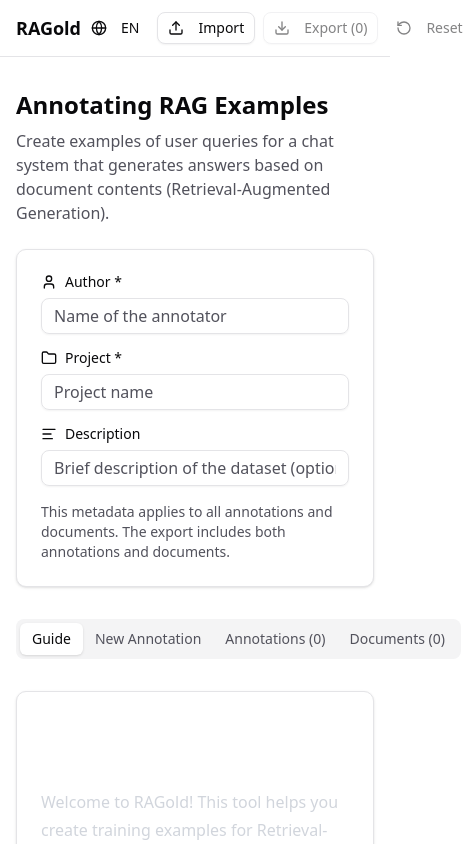
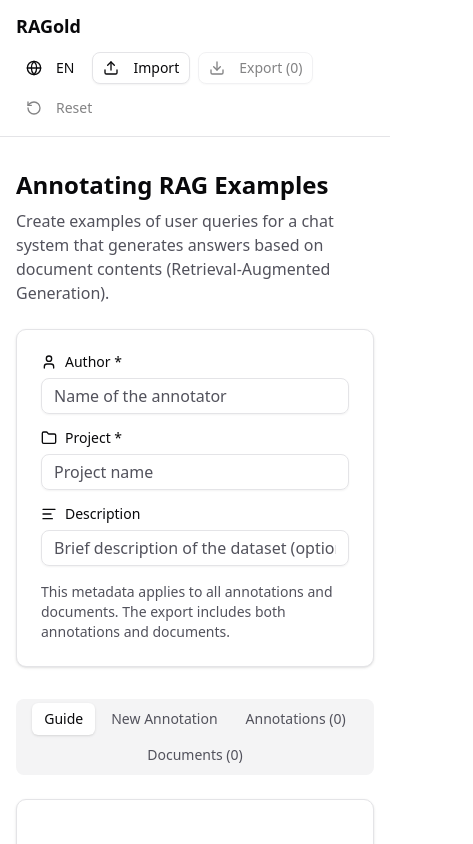
Before and after one commit to dfki-ebls/ragold, a React (Vite) app: page / in a window 390 px wide. Shown: the top 844 px of the page, 473 px wide, since content can reach past the window. Built offline with nearby package versions, Linux system fonts and the light colour scheme.

Commit message:
feat: make app responsive

```diff
--- a/src/App.tsx
+++ b/src/App.tsx
@@ -125,7 +125,7 @@ export default function App() {
         </Card>
 
         <Tabs value={activeTab} onValueChange={handleTabChange}>
-          <TabsList className="mb-6">
+          <TabsList className="mb-6 flex w-fit flex-wrap gap-1 h-auto mx-auto">
             <TabsTrigger value="guide">{t("tabs.guide")}</TabsTrigger>
             <TabsTrigger value="new">
               {editingId ? t("tabs.editing") : t("tabs.newAnnotation")}
--- a/src/components/Header.tsx
+++ b/src/components/Header.tsx
@@ -73,10 +73,10 @@ export default function Header() {
 
   return (
     <header className="sticky top-0 z-40 border-b bg-background/95 backdrop-blur supports-[backdrop-filter]:bg-background/60">
-      <div className="max-w-4xl mx-auto px-4 py-3 flex items-center justify-between">
+      <div className="max-w-4xl mx-auto px-4 py-3 flex flex-col gap-3 sm:flex-row sm:items-center sm:justify-between">
         <h1 className="text-lg font-semibold">{t("header.title")}</h1>
 
-        <div className="flex items-center gap-2">
+        <div className="flex flex-wrap items-center gap-2">
           <Button
             variant="ghost"
             size="sm"
```
